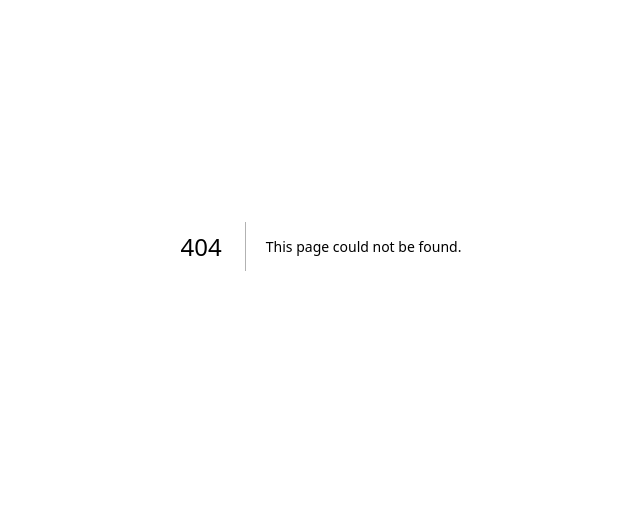
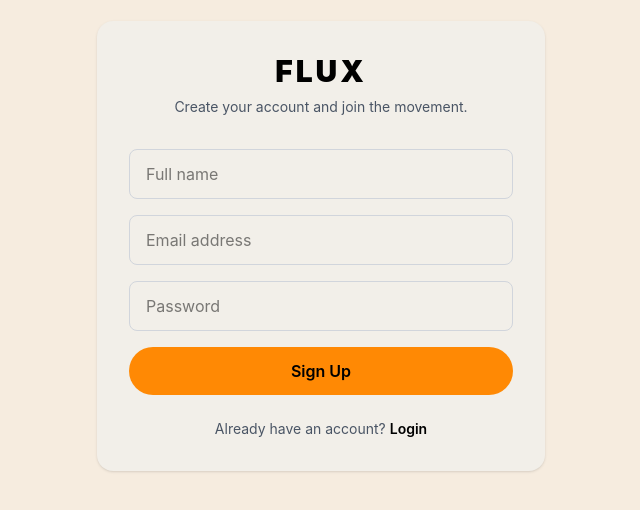
Before and after one commit to deepanshu-sharma425/FLUX, a Next.js app: page /Components/Signup in a window 1280 px wide. Before the commit this address had no page. Shown: the part 154-664 px from the top of the page, without its empty margins (319-959 px from the left). Built offline with nearby package versions, Linux system fonts and the light colour scheme; a web font is replaced by a local one.

Commit message:
completed login signup

```diff
--- a/app/Components/Corusel/Signup/Signup.jsx
+++ /dev/null
@@ -1,56 +0,0 @@
-"use client";
-
-import Link from "next/link";
-
-export default function Signup() {
-  return (
-    <section className="min-h-screen flex items-center justify-center bg-[#f6ecdf] px-4">
-      <div className="w-full max-w-md bg-[#f2efe9] rounded-2xl p-6 sm:p-8 shadow-sm">
-
-        {/* Brand */}
-        <h1 className="text-3xl font-black tracking-widest text-center mb-2">
-          FLUX
-        </h1>
-        <p className="text-center text-sm text-gray-600 mb-8">
-          Create your account and join the movement.
-        </p>
-
-        {/* Form */}
-        <form className="space-y-4">
-          <input
-            type="text"
-            placeholder="Full name"
-            className="w-full px-4 py-3 rounded-lg border border-gray-300 bg-transparent focus:outline-none focus:border-orange-400"
-          />
-
-          <input
-            type="email"
-            placeholder="Email address"
-            className="w-full px-4 py-3 rounded-lg border border-gray-300 bg-transparent focus:outline-none focus:border-orange-400"
-          />
-
-          <input
-            type="password"
-            placeholder="Password"
-            className="w-full px-4 py-3 rounded-lg border border-gray-300 bg-transparent focus:outline-none focus:border-orange-400"
-          />
-
-          <button
-            type="submit"
-            className="w-full py-3 rounded-full bg-orange-400 text-black font-semibold hover:bg-black hover:text-white transition"
-          >
-            Sign Up
-          </button>
-        </form>
-
-        {/* Footer */}
-        <div className="mt-6 text-center text-sm text-gray-600">
-          Already have an account?{" "}
-          <Link href="/login" className="font-semibold text-black hover:underline">
-            Login
-          </Link>
-        </div>
-      </div>
-    </section>
-  );
-}
--- a/app/Components/Homepage.jsx
+++ b/app/Components/Homepage.jsx
@@ -7,7 +7,7 @@ import Corusel from "./Corusel/Corusel";
 import Filtercorusel from "./Corusel/Filtercorusel";
 import Story from "./Story";
 import Login from "./login/page";
-import Signup from "./Corusel/Signup/Signup";
+import Signup from "./Signup/page";
 import HomeFooter from "./Footer/HomeFotter";
 
 const Homepage = () => {
--- /dev/null
+++ b/app/Components/Signup/page.jsx
@@ -0,0 +1,118 @@
+"use client";
+
+import { useState } from "react";
+import { useRouter } from "next/navigation";
+import Link from "next/link";
+
+export default function Signup() {
+  const router = useRouter();
+
+  const [name, setName] = useState("");
+  const [email, setEmail] = useState("");
+  const [password, setPassword] = useState("");
+  const [loading, setLoading] = useState(false);
+  const [error, setError] = useState("");
+
+  const handleSignup = async (e) => {
+    e.preventDefault();
+    setLoading(true);
+    setError("");
+
+    try {
+      const res = await fetch("/api/auth/signup", {
+        method: "POST",
+        headers: {
+          "Content-Type": "application/json",
+        },
+        body: JSON.stringify({
+          name,
+          email,
+          password,
+        }),
+      });
+
+      const data = await res.json();
+
+      if (!res.ok) {
+        setError(data.error || "Signup failed");
+        setLoading(false);
+        return;
+      }
+
+
+      router.push("/");
+    } catch (err) {
+      setError("Something went wrong");
+    } finally {
+      setLoading(false);
+    }
+  };
+
+  return (
+    <section className="min-h-screen flex items-center justify-center bg-[#f6ecdf] px-4">
+      <div className="w-full max-w-md bg-[#f2efe9] rounded-2xl p-6 sm:p-8 shadow-sm">
+
+
+        <h1 className="text-3xl font-black tracking-widest text-center mb-2">
+          FLUX
+        </h1>
+        <p className="text-center text-sm text-gray-600 mb-8">
+          Create your account and join the movement.
+        </p>
+
+
+        {error && (
+          <p className="text-red-600 text-sm text-center mb-4">
+            {error}
+          </p>
+        )}
+
+
+        <form className="space-y-4" onSubmit={handleSignup}>
+          <input
+            type="text"
+            placeholder="Full name"
+            value={name}
+            onChange={(e) => setName(e.target.value)}
+            required
+            className="w-full px-4 py-3 rounded-lg border border-gray-300 bg-transparent focus:outline-none focus:border-orange-400"
+          />
+
+          <input
+            type="email"
+            placeholder="Email address"
+            value={email}
+            onChange={(e) => setEmail(e.target.value)}
+            required
+            className="w-full px-4 py-3 rounded-lg border border-gray-300 bg-transparent focus:outline-none focus:border-orange-400"
+          />
+
+          <input
+            type="password"
+            placeholder="Password"
+            value={password}
+            onChange={(e) => setPassword(e.target.value)}
+            required
+            className="w-full px-4 py-3 rounded-lg border border-gray-300 bg-transparent focus:outline-none focus:border-orange-400"
+          />
+
+          <button
+            type="submit"
+            disabled={loading}
+            className="w-full py-3 rounded-full bg-orange-400 text-black font-semibold hover:bg-black hover:text-white transition disabled:opacity-60"
+          >
+            {loading ? "Creating account..." : "Sign Up"}
+          </button>
+        </form>
+
+
+        <div className="mt-6 text-center text-sm text-gray-600">
+          Already have an account?{" "}
+          <Link href="/Components/login" className="font-semibold text-black hover:underline">
+            Login
+          </Link>
+        </div>
+      </div>
+    </section>
+  );
+}
--- a/app/Components/login/page.jsx
+++ b/app/Components/login/page.jsx
@@ -88,7 +88,7 @@ export default function Login() {
         <div className="mt-6 text-center text-sm text-gray-600">
           Don’t have an account?{" "}
           <Link
-            href="/signup"
+            href="/Components/Signup"
             className="font-semibold text-black hover:underline"
           >
             Sign up
```
